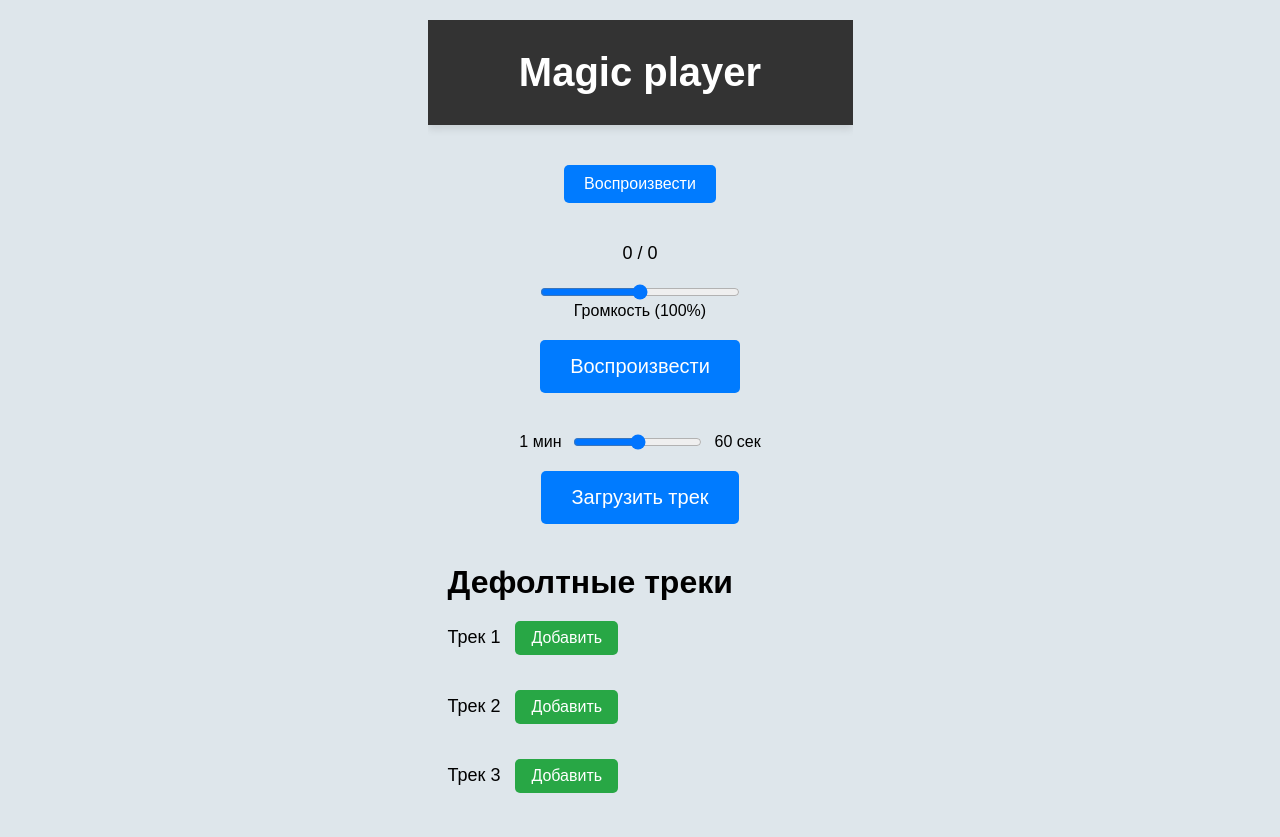
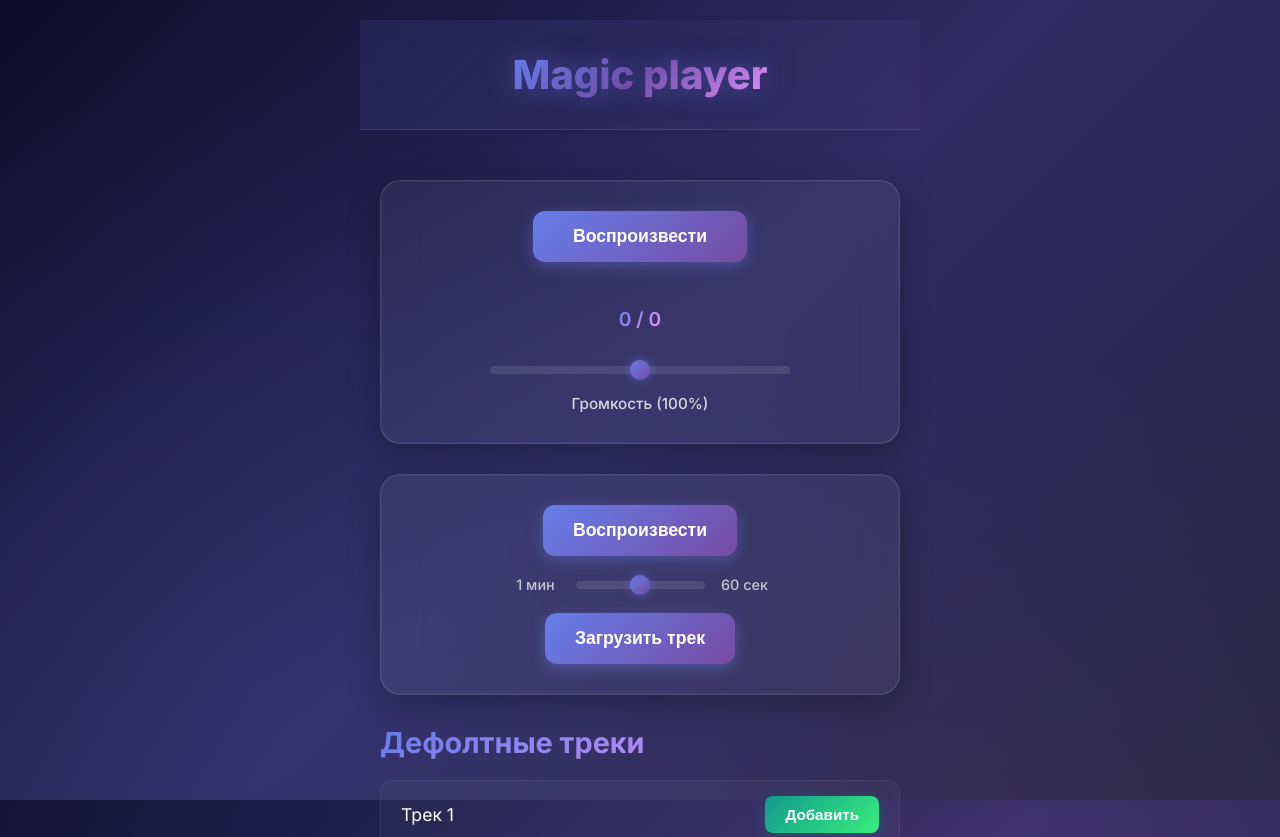
Before and after one commit to dimonss/MagicPlayer, a React (Create React App) app: page / in a window 1280 px wide. Shown: the top 837 px of the page. Built offline with nearby package versions, Linux system fonts and the light colour scheme; no server answers.

Commit message:
redesign

```diff
--- a/src/index.scss
+++ b/src/index.scss
@@ -1,26 +1,86 @@
-body {
-  font-family: Arial, sans-serif;
+@import url('https://fonts.googleapis.com/css2?family=Inter:wght@300;400;500;600;700;800&display=swap');
+
+* {
   margin: 0;
   padding: 0;
   box-sizing: border-box;
-  background-color: #f4f4f4;
+}
+
+body {
+  font-family: 'Inter', -apple-system, BlinkMacSystemFont, 'Segoe UI', 'Roboto', sans-serif;
+  margin: 0;
+  padding: 0;
+  background: linear-gradient(135deg, #0f0c29 0%, #302b63 50%, #24243e 100%);
+  background-attachment: fixed;
+  color: #ffffff;
+  min-height: 100vh;
+  overflow-x: hidden;
+}
+
+// Scrollbar styling
+::-webkit-scrollbar {
+  width: 10px;
+}
+
+::-webkit-scrollbar-track {
+  background: rgba(255, 255, 255, 0.05);
+}
+
+::-webkit-scrollbar-thumb {
+  background: linear-gradient(135deg, #667eea 0%, #764ba2 100%);
+  border-radius: 10px;
+}
+
+::-webkit-scrollbar-thumb:hover {
+  background: linear-gradient(135deg, #764ba2 0%, #f093fb 100%);
 }
 
 header {
-  background-color: #333;
-  color: #fff;
-  padding: 20px;
+  background: linear-gradient(135deg, rgba(102, 126, 234, 0.1) 0%, rgba(118, 75, 162, 0.1) 100%);
+  backdrop-filter: blur(10px);
+  -webkit-backdrop-filter: blur(10px);
+  border-bottom: 1px solid rgba(255, 255, 255, 0.1);
+  padding: 30px 20px;
   text-align: center;
-  box-shadow: 0 4px 8px rgba(0, 0, 0, 0.1);
+  position: relative;
+  overflow: hidden;
+
+  &::before {
+    content: '';
+    position: absolute;
+    top: 0;
+    left: -100%;
+    width: 100%;
+    height: 100%;
+    background: linear-gradient(90deg, transparent, rgba(255, 255, 255, 0.1), transparent);
+    animation: shimmer 3s infinite;
   }
 
-header h1 {
+  h1 {
     font-size: 2.5rem;
+    font-weight: 800;
     margin: 0;
+    background: linear-gradient(135deg, #667eea 0%, #764ba2 50%, #f093fb 100%);
+    -webkit-background-clip: text;
+    -webkit-text-fill-color: transparent;
+    background-clip: text;
+    text-shadow: 0 0 30px rgba(102, 126, 234, 0.5);
+    position: relative;
+    z-index: 1;
+  }
+}
+
+@keyframes shimmer {
+  0% {
+    left: -100%;
+  }
+  100% {
+    left: 100%;
+  }
 }
 
 main {
-  padding: 20px;
+  padding: 30px 20px;
 }
 
 .audio-player {
@@ -30,80 +90,196 @@ main {
   margin-bottom: 40px;
 }
 
+// Glass card styling
+.glass-card {
+  background: rgba(255, 255, 255, 0.05);
+  backdrop-filter: blur(20px);
+  -webkit-backdrop-filter: blur(20px);
+  border-radius: 20px;
+  border: 1px solid rgba(255, 255, 255, 0.1);
+  padding: 25px;
+  box-shadow: 0 8px 32px rgba(0, 0, 0, 0.3), 0 0 0 1px rgba(255, 255, 255, 0.05) inset;
+  transition: all 0.3s ease;
+
+  &:hover {
+    transform: translateY(-2px);
+    box-shadow: 0 12px 48px rgba(102, 126, 234, 0.2), 0 0 0 1px rgba(255, 255, 255, 0.1) inset;
+  }
+}
+
+// Button styles
 #play-button,
 #upload-button {
   padding: 15px 30px;
   border: none;
-  background-color: #007bff;
+  background: linear-gradient(135deg, #667eea 0%, #764ba2 100%);
   color: #fff;
   cursor: pointer;
-  font-size: 1.25rem;
-  border-radius: 5px;
-  transition: background-color 0.3s;
+  font-size: 1.1rem;
+  font-weight: 600;
+  border-radius: 12px;
+  transition: all 0.3s ease;
+  box-shadow: 0 4px 15px rgba(102, 126, 234, 0.4);
+  position: relative;
+  overflow: hidden;
+
+  &::before {
+    content: '';
+    position: absolute;
+    top: 0;
+    left: -100%;
+    width: 100%;
+    height: 100%;
+    background: linear-gradient(90deg, transparent, rgba(255, 255, 255, 0.2), transparent);
+    transition: left 0.5s ease;
   }
 
-#play-button:hover,
-#upload-button:hover {
-  background-color: #0056b3;
+  &:hover {
+    transform: translateY(-2px);
+    box-shadow: 0 6px 20px rgba(102, 126, 234, 0.6);
+
+    &::before {
+      left: 100%;
+    }
+  }
+
+  &:active {
+    transform: translateY(0);
+  }
 }
 
 .slider-container {
   display: flex;
   align-items: center;
-  gap: 10px;
+  gap: 15px;
   flex: 1;
+
+  span {
+    font-size: 0.9rem;
+    font-weight: 500;
+    color: rgba(255, 255, 255, 0.7);
+    min-width: 50px;
+    text-align: center;
+  }
 }
 
 #interval-slider {
   flex: 1;
   height: 8px;
   cursor: pointer;
+  -webkit-appearance: none;
+  appearance: none;
+  background: rgba(255, 255, 255, 0.1);
+  border-radius: 10px;
+  outline: none;
+
+  &::-webkit-slider-thumb {
+    -webkit-appearance: none;
+    appearance: none;
+    width: 20px;
+    height: 20px;
+    background: linear-gradient(135deg, #667eea 0%, #764ba2 100%);
+    border-radius: 50%;
+    cursor: pointer;
+    box-shadow: 0 0 10px rgba(102, 126, 234, 0.6);
+    transition: all 0.3s ease;
+
+    &:hover {
+      transform: scale(1.2);
+      box-shadow: 0 0 15px rgba(102, 126, 234, 0.8);
+    }
+  }
+
+  &::-moz-range-thumb {
+    width: 20px;
+    height: 20px;
+    background: linear-gradient(135deg, #667eea 0%, #764ba2 100%);
+    border-radius: 50%;
+    cursor: pointer;
+    border: none;
+    box-shadow: 0 0 10px rgba(102, 126, 234, 0.6);
+    transition: all 0.3s ease;
+
+    &:hover {
+      transform: scale(1.2);
+      box-shadow: 0 0 15px rgba(102, 126, 234, 0.8);
+    }
+  }
 }
 
 .track-list {
   margin-bottom: 40px;
+
+  h2 {
+    font-size: 1.8rem;
+    font-weight: 700;
+    margin: 0 0 20px;
+    background: linear-gradient(135deg, #667eea 0%, #f093fb 100%);
+    -webkit-background-clip: text;
+    -webkit-text-fill-color: transparent;
+    background-clip: text;
   }
 
-.track-list h2 {
-  font-size: 2rem;
-  margin: 0 0 20px;
-}
-
-.track-list ul {
+  ul {
     list-style-type: none;
     padding: 0;
   }
 
-.track-list li {
+  li {
     margin-bottom: 15px;
-  font-size: 1.125rem;
+    font-size: 1.1rem;
+    display: flex;
+    align-items: center;
+    justify-content: space-between;
+    padding: 15px 20px;
+    background: rgba(255, 255, 255, 0.03);
+    border-radius: 12px;
+    border: 1px solid rgba(255, 255, 255, 0.05);
+    transition: all 0.3s ease;
+
+    &:hover {
+      background: rgba(255, 255, 255, 0.06);
+      border-color: rgba(102, 126, 234, 0.3);
+      transform: translateX(5px);
+    }
+  }
 }
 
 .add-button {
-  margin-left: 15px;
-  padding: 8px 16px;
+  padding: 10px 20px;
   border: none;
-  background-color: #28a745;
+  background: linear-gradient(135deg, #11998e 0%, #38ef7d 100%);
   color: #fff;
   cursor: pointer;
-  font-size: 1rem;
-  border-radius: 5px;
-  transition: background-color 0.3s;
+  font-size: 0.95rem;
+  font-weight: 600;
+  border-radius: 8px;
+  transition: all 0.3s ease;
+  box-shadow: 0 4px 15px rgba(17, 153, 142, 0.3);
+
+  &:hover {
+    transform: scale(1.05);
+    box-shadow: 0 6px 20px rgba(17, 153, 142, 0.5);
   }
 
-.add-button:hover {
-  background-color: #218838;
+  &:active {
+    transform: scale(0.98);
+  }
 }
 
 footer {
-  background-color: #333;
-  color: #fff;
+  background: linear-gradient(135deg, rgba(102, 126, 234, 0.1) 0%, rgba(118, 75, 162, 0.1) 100%);
+  backdrop-filter: blur(10px);
+  -webkit-backdrop-filter: blur(10px);
+  border-top: 1px solid rgba(255, 255, 255, 0.1);
   text-align: center;
-  padding: 20px;
-  box-shadow: 0 -4px 8px rgba(0, 0, 0, 0.1);
+  padding: 25px 20px;
+  margin-top: 50px;
+
+  p {
+    margin: 0;
+    font-size: 0.95rem;
+    color: rgba(255, 255, 255, 0.6);
+    font-weight: 400;
   }
-
-footer p {
-  margin: 0;
-  font-size: 1rem;
 }
--- a/src/pages/mainPage/mainPage.scss
+++ b/src/pages/mainPage/mainPage.scss
@@ -11,11 +11,28 @@ header {
   padding-top: 20px;
   min-height: 100vh;
   width: 100%;
-  background-color: #DEE6EB;
+  position: relative;
+
+  &::before {
+    content: '';
+    position: absolute;
+    top: 0;
+    left: 0;
+    right: 0;
+    bottom: 0;
+    background:
+      radial-gradient(circle at 20% 50%, rgba(102, 126, 234, 0.1) 0%, transparent 50%),
+      radial-gradient(circle at 80% 80%, rgba(240, 147, 251, 0.1) 0%, transparent 50%);
+    pointer-events: none;
+    z-index: 0;
+  }
 
   &__inner {
     margin: 0 auto;
-    max-width: 425px;
+    max-width: 600px;
     overflow: hidden;
+    position: relative;
+    z-index: 1;
+    padding: 0 20px;
   }
 }
--- a/src/pages/mainPage/player/player.scss
+++ b/src/pages/mainPage/player/player.scss
@@ -2,37 +2,131 @@
   display: flex;
   flex-direction: column;
   align-items: center;
-  margin: 20px;
+  margin: 20px 0 30px;
+  background: rgba(255, 255, 255, 0.05);
+  backdrop-filter: blur(20px);
+  -webkit-backdrop-filter: blur(20px);
+  border-radius: 20px;
+  border: 1px solid rgba(255, 255, 255, 0.1);
+  padding: 30px;
+  box-shadow: 0 8px 32px rgba(0, 0, 0, 0.3), 0 0 0 1px rgba(255, 255, 255, 0.05) inset;
+  transition: all 0.3s ease;
+
+  &:hover {
+    transform: translateY(-2px);
+    box-shadow: 0 12px 48px rgba(102, 126, 234, 0.2), 0 0 0 1px rgba(255, 255, 255, 0.1) inset;
   }
 
   button {
-  padding: 10px 20px;
+    padding: 15px 40px;
     border: none;
-  background-color: #007bff;
+    background: linear-gradient(135deg, #667eea 0%, #764ba2 100%);
     color: #fff;
     cursor: pointer;
-  font-size: 16px;
-  border-radius: 5px;
-  transition: background-color 0.3s;
-  margin-bottom: 20px;
+    font-size: 1.1rem;
+    font-weight: 600;
+    border-radius: 12px;
+    transition: all 0.3s ease;
+    box-shadow: 0 4px 15px rgba(102, 126, 234, 0.4);
+    position: relative;
+    overflow: hidden;
+    min-width: 180px;
+
+    &::before {
+      content: '';
+      position: absolute;
+      top: 0;
+      left: -100%;
+      width: 100%;
+      height: 100%;
+      background: linear-gradient(90deg, transparent, rgba(255, 255, 255, 0.2), transparent);
+      transition: left 0.5s ease;
     }
 
-button:hover {
-  background-color: #0056b3;
+    &:hover {
+      transform: translateY(-2px);
+      box-shadow: 0 6px 20px rgba(102, 126, 234, 0.6);
+
+      &::before {
+        left: 100%;
+      }
+    }
+
+    &:active {
+      transform: translateY(0);
+    }
+  }
 }
 
 .controls {
   display: flex;
   flex-direction: column;
   align-items: center;
+  width: 100%;
+  margin-top: 25px;
+  gap: 15px;
 }
 
 .time {
   margin-bottom: 10px;
-  font-size: 18px;
+  font-size: 1.2rem;
+  font-weight: 600;
+  color: rgba(255, 255, 255, 0.9);
+  background: linear-gradient(135deg, #667eea 0%, #f093fb 100%);
+  -webkit-background-clip: text;
+  -webkit-text-fill-color: transparent;
+  background-clip: text;
 }
 
 .volume-slider {
-  width: 200px;
+  width: 100%;
+  max-width: 300px;
+  height: 8px;
   margin-top: 10px;
+  -webkit-appearance: none;
+  appearance: none;
+  background: rgba(255, 255, 255, 0.1);
+  border-radius: 10px;
+  outline: none;
+  cursor: pointer;
+
+  &::-webkit-slider-thumb {
+    -webkit-appearance: none;
+    appearance: none;
+    width: 20px;
+    height: 20px;
+    background: linear-gradient(135deg, #667eea 0%, #764ba2 100%);
+    border-radius: 50%;
+    cursor: pointer;
+    box-shadow: 0 0 10px rgba(102, 126, 234, 0.6);
+    transition: all 0.3s ease;
+
+    &:hover {
+      transform: scale(1.2);
+      box-shadow: 0 0 15px rgba(102, 126, 234, 0.8);
     }
+  }
+
+  &::-moz-range-thumb {
+    width: 20px;
+    height: 20px;
+    background: linear-gradient(135deg, #667eea 0%, #764ba2 100%);
+    border-radius: 50%;
+    cursor: pointer;
+    border: none;
+    box-shadow: 0 0 10px rgba(102, 126, 234, 0.6);
+    transition: all 0.3s ease;
+
+    &:hover {
+      transform: scale(1.2);
+      box-shadow: 0 0 15px rgba(102, 126, 234, 0.8);
+    }
+  }
+}
+
+label {
+  font-size: 0.95rem;
+  font-weight: 500;
+  color: rgba(255, 255, 255, 0.8);
+  margin-top: 5px;
+}
```
Lines whose indentation alone changed are shown as unchanged.
